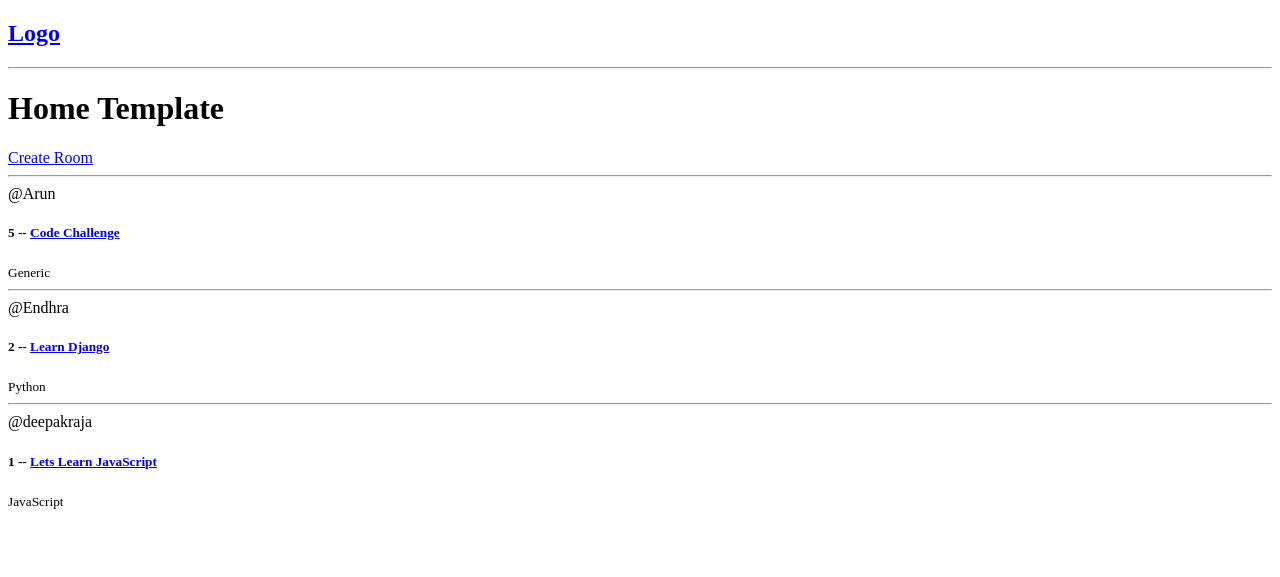
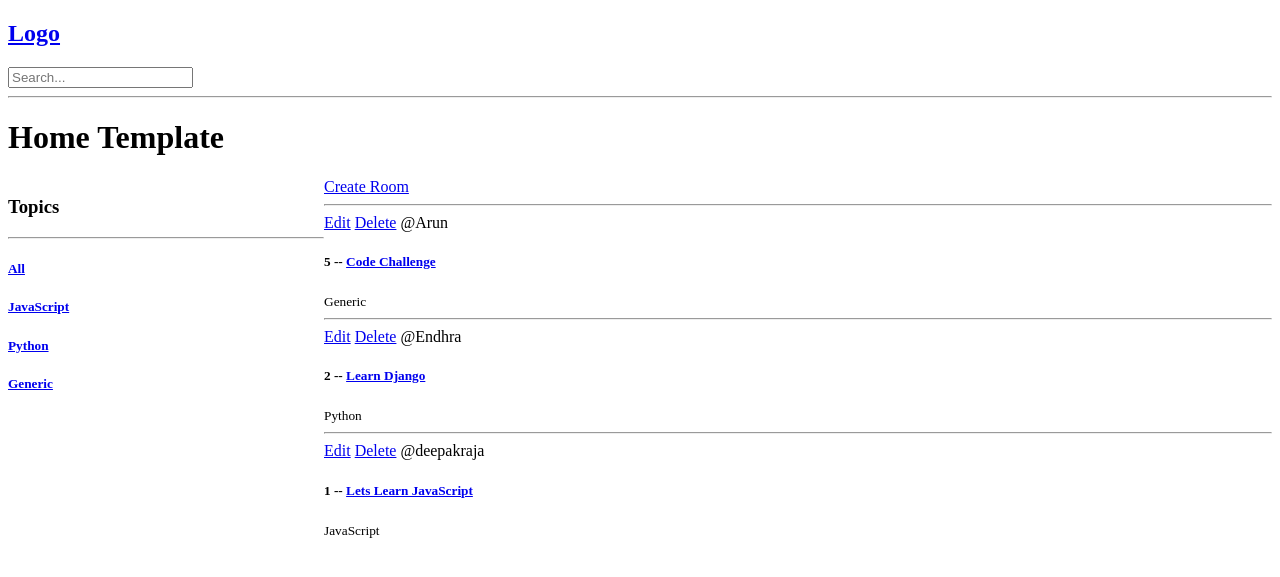
Before and after one commit to nerd-zed/study-bud, a Django app: page / in a window 1280 px wide. Shown: the top 577 px of the page. Run offline with Django 4.2, Linux system fonts and the light colour scheme; data comes from the database, SQL or seed files in the repository; both versions use the stored data as it was after the commit.

Commit message:
Add Update and Delete in CRUD - Add Search Functionality

```diff
--- a/base/templates/base/home.html
+++ b/base/templates/base/home.html
@@ -1,11 +1,29 @@
 {% extends 'main.html' %} {% block content %}
+<style>
+   .home-container {
+    display: grid;
+    grid-template-columns: 1fr 3fr;
+   }
+</style>
 <h1>Home Template</h1>
-<div>
+<div class="home-container">
+  <div>
+    <h3>Topics</h3>
+    <hr>
+    <a href="/"><h5>All</h5></a>
+    {%for topic in topics%}
+    <div>
+      <a href="{% url 'home' %}?q={{topic.title}}"><h5>{{ topic.title }}</h5></a>
+    </div>
+    {%endfor%}
+  </div>
   <div>
     <a href="{% url "create-room" %}">Create Room</a>
     {% for room in rooms %}
     <div>
       <hr>
+      <a href="{% url "update-room" room.id %}">Edit</a>
+      <a href="{% url "delete-room" room.id %}">Delete</a>
       <span>@{{room.host.username}}</span>
       <h5>{{room.id}} -- <a href="{% url "room" room.id %}">{{room.name}}</a></h5>
       <small>{{room.topic.title}}</small>
--- a/base/urls.py
+++ b/base/urls.py
@@ -5,5 +5,7 @@ urlpatterns = [
     path('', views.home, name='home'),
     path('room/<str:pk>', views.room, name='room'),
 
-    path('create-room/', views.createRoom, name='create-room')
+    path('create-room/', views.createRoom, name='create-room'),
+    path('update-room/<str:pk>', views.updateRoom, name='update-room'),
+    path('delete-room/<str:pk>', views.deleteRoom, name='delete-room'),
 ]
--- a/base/views.py
+++ b/base/views.py
@@ -1,5 +1,6 @@
 from django.shortcuts import render, redirect
-from .models import Room
+from django.db.models import Q
+from .models import Room, Topic
 from .form import RoomForm
 
 # Create your views here.
@@ -11,8 +12,20 @@ rooms = [
 
 
 def home(request):
-    rooms = Room.objects.all()
-    context = {'rooms': rooms}
+    q = request.GET.get('q') if request.GET.get('q') is not None else ''
+    print('================================================================')
+    print(q)
+    # contains - this will match the substring with the query string
+    # i - means case insensitive
+    rooms = Room.objects.filter(
+        Q(topic__title__icontains=q) |
+        Q(name__icontains=q) |
+        Q(host__username__icontains=q)
+    )
+    # rooms = Room.objects.all()
+    topics = Topic.objects.all()
+    # print(vars(request))
+    context = {'rooms': rooms, 'topics': topics}
     print(rooms)
     return render(request, 'base/home.html', context=context)
 
@@ -34,3 +47,27 @@ def createRoom(request):
 
     context = {'form': room_form}
     return render(request, 'base/room_form.html', context=context)
+
+
+def updateRoom(request, pk):
+    room = Room.objects.get(id=pk)
+    # Here we given the instance to load in the screen
+    form = RoomForm(instance=room)
+
+    if request.method == 'POST':
+        # if we havnt given instance then the new record will be created
+        room_form = RoomForm(request.POST, instance=room)
+        if room_form.is_valid():
+            room_form.save()
+            return redirect('home')
+    context = {'form': form}
+    return render(request, 'base/room_form.html', context=context)
+
+
+def deleteRoom(request, pk):
+    room = Room.objects.get(id=pk)
+
+    if request.method == 'POST':
+        room.delete()
+        return redirect('home')
+    return render(request, 'base/delete.html', {'room': room})
--- a/templates/navbar.html
+++ b/templates/navbar.html
@@ -2,4 +2,7 @@
   <a href="#">Logo</a>
 </h2>
 
+<form method="GET" action='{% url "home"%}'>
+  <input type="text" name="q" placeholder="Search..." />
+</form>
 <hr />
```
Also changed, not shown: base/templates/base/delete.html (added, +10 -0 lines), db.sqlite3.
